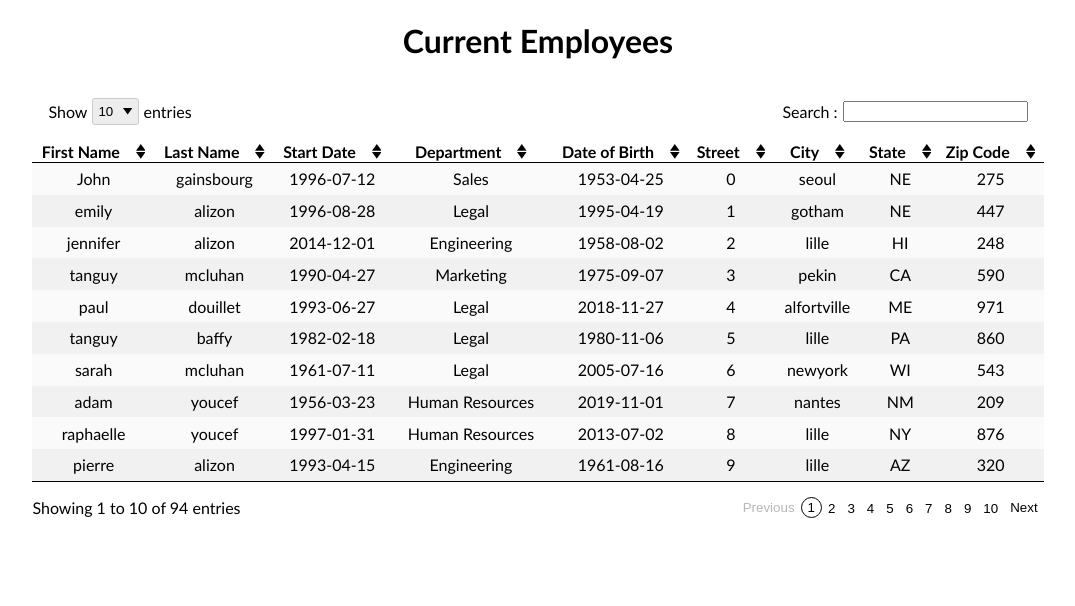
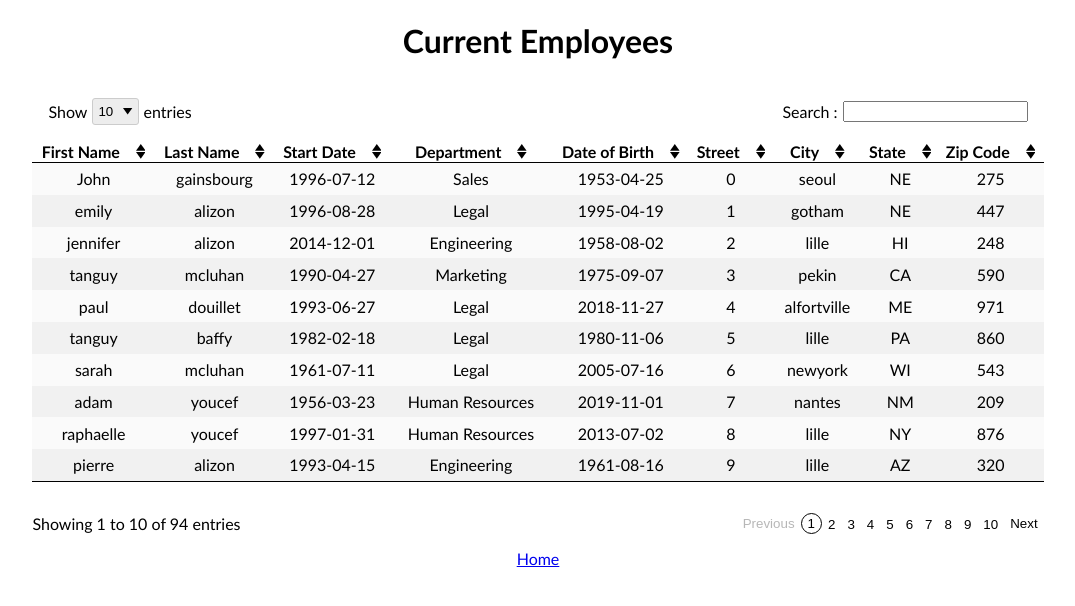
Before and after one commit to achtaitaipai/charles_CAILLETEAU_14_23_02_22, a React (Vite) app: page /employee-list in a window 1280 px wide. Shown: the top 606 px of the page, without its empty margins (102-1177 px from the left). Built offline with nearby package versions, Linux system fonts and the light colour scheme.

Commit message:
fix no data table

```diff
--- a/src/assets/style.css
+++ b/src/assets/style.css
@@ -31,3 +31,8 @@ input[type='submit'] {
 h1 {
 	text-align: center;
 }
+.home {
+	text-align: center;
+	margin: auto;
+	display: block;
+}
--- a/src/components/Table/Table.jsx
+++ b/src/components/Table/Table.jsx
@@ -24,9 +24,14 @@ export default function Table({ list, keys, labels }) {
 		setSearch(value)
 		const arr = filterSearch(sortedList, value)
 		setFilteredList(arr)
-		setCurrentPage(Math.min(currentPage, Math.ceil(arr.length / nEntrie)))
+		setCurrentPage(Math.max(1, Math.min(currentPage, Math.ceil(arr.length / nEntrie))))
 	}
-	const sort = (k, dir = 1) => {
+	const handleSort = (e, k, dir = 1) => {
+		const button = e.target.closest('button')
+		const container = e.target.closest('tr')
+		const active = container.querySelector('.active')
+		active?.classList.remove('active')
+		button.classList.add('active')
 		const arr = [...list].sort((a, b) => dir * a[k].toString().localeCompare(b[k].toString()))
 		setSortedList(arr)
 		setFilteredList(filterSearch(arr, search))
@@ -72,12 +77,12 @@ export default function Table({ list, keys, labels }) {
 									<div className="key">
 										{k}
 										<div className="btns">
-											<button onClick={() => sort(keys[index])} type="button">
+											<button onClick={e => handleSort(e, keys[index])} type="button">
 												<svg viewBox="0 0 10 10" xmlns="http://www.w3.org/2000/svg">
 													<polygon points="0 9, 10 9, 5 2" />
 												</svg>
 											</button>
-											<button onClick={() => sort(keys[index], -1)} type="button">
+											<button onClick={e => handleSort(e, keys[index], -1)} type="button">
 												<svg viewBox="0 0 10 10" xmlns="http://www.w3.org/2000/svg">
 													<polygon points="0 1, 10 1, 5 8" />
 												</svg>
@@ -99,8 +104,14 @@ export default function Table({ list, keys, labels }) {
 							</tr>
 						)
 					})}
+					{filteredList.length === 0 && (
+						<tr>
+							<td colSpan={keys.length}>No matching records found</td>
+						</tr>
+					)}
 				</tbody>
 			</table>
+			{filteredList.length > 0 && (
 				<footer>
 					<p>
 						Showing {(currentPage - 1) * nEntrie + 1} to {Math.min((currentPage - 1) * nEntrie + nEntrie, filteredList.length)} of {filteredList.length} entries
@@ -124,6 +135,7 @@ export default function Table({ list, keys, labels }) {
 						</button>
 					</div>
 				</footer>
+			)}
 		</StyledDataTable>
 	)
 }
--- a/src/components/Table/style.js
+++ b/src/components/Table/style.js
@@ -18,6 +18,7 @@ export const StyledDataTable = styled.div`
 	table {
 		width: 100%;
 		border-collapse: collapse;
+		margin-bottom: 1rem;
 		th {
 			.key {
 				display: flex;
@@ -46,7 +47,8 @@ export const StyledDataTable = styled.div`
 				width: 100%;
 				height: 100%;
 			}
-			button:hover svg {
+			button:hover svg,
+			button.active svg {
 				filter: invert(34%) sepia(87%) saturate(3112%) hue-rotate(197deg) brightness(102%) contrast(107%);
 			}
 		}
--- a/src/components/dateInput/DateInput.jsx
+++ b/src/components/dateInput/DateInput.jsx
@@ -186,7 +186,7 @@ export default function DateInput({ min, max, handleChange }) {
 
 	return (
 		<StyledDateInput ref={dateInputRef} onKeyDown={handleKeyDown} className="dateInput">
-			<input type="date" onChange={handleInputChange} onFocus={open} onClick={open} ref={inputRef} />
+			<input type="date" onChange={handleInputChange} onFocus={open} onClick={open} onTouchStart={open} ref={inputRef} />
 			{expanded && (
 				<div className="datePicker">
 					<header>
--- a/src/pages/EmployeeList.jsx
+++ b/src/pages/EmployeeList.jsx
@@ -1,3 +1,4 @@
+import { Link } from 'react-router-dom'
 import Table from '../components/Table/Table'
 
 export default function EmployeeList({ list }) {
@@ -9,6 +10,9 @@ export default function EmployeeList({ list }) {
 				keys={['firstName', 'lastName', 'startDate', 'department', 'birthDate', 'street', 'city', 'state', 'zipCode']}
 				labels={['First Name', 'Last Name', 'Start Date', 'Department', 'Date of Birth', 'Street', 'City', 'State', 'Zip Code']}
 			/>
+			<Link to="/" className="home">
+				Home
+			</Link>
 		</>
 	)
 }
```
Lines whose indentation alone changed are shown as unchanged.
